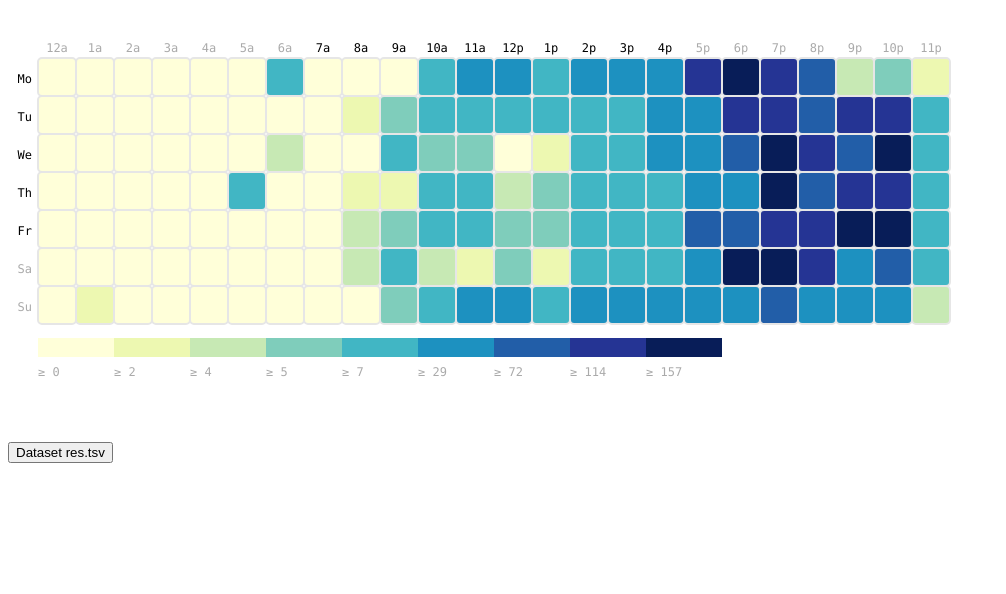
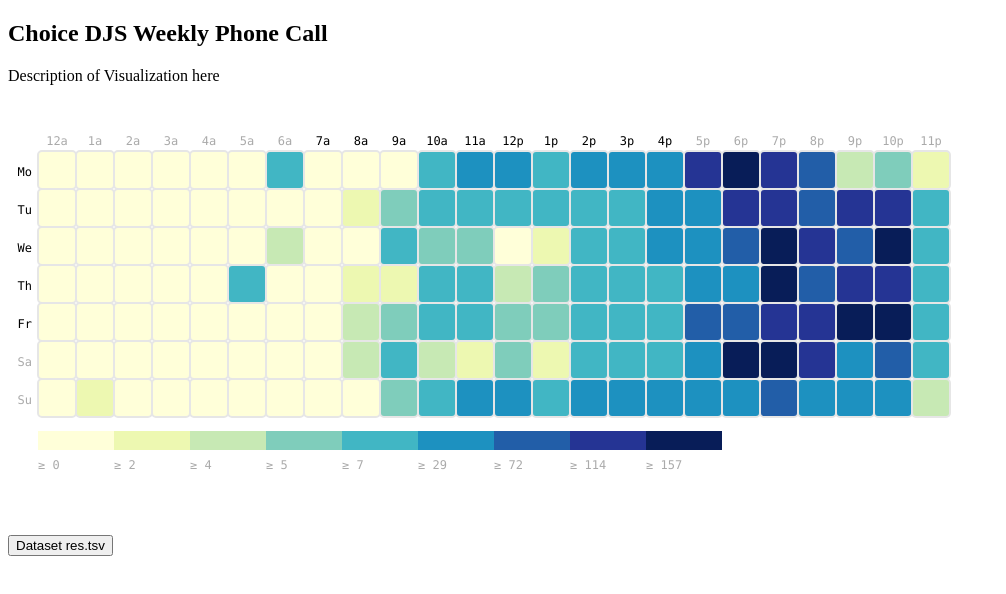
Before and after one commit to CelestineW/CMSC436600_Beta, a plain HTML site: page index.html in a window 1280 px wide. Shown: the whole page, without its empty margins (0-1006 px from the left). Drawn offline with nearby package versions, Linux system fonts and the light colour scheme.

Commit message:
Adding headers and descriptions

```diff
--- a/index.html
+++ b/index.html
@@ -25,6 +25,10 @@
     <script src="https://d3js.org/d3.v3.js"></script>
   </head>
   <body>
+    <div id="headers">
+        <h2>Choice DJS Weekly Phone Call</h2>
+        <p>Description of Visualization here</p>
+    </div>
     <div id="chart"></div>
     <div id="dataset-picker">
     </div>
```
